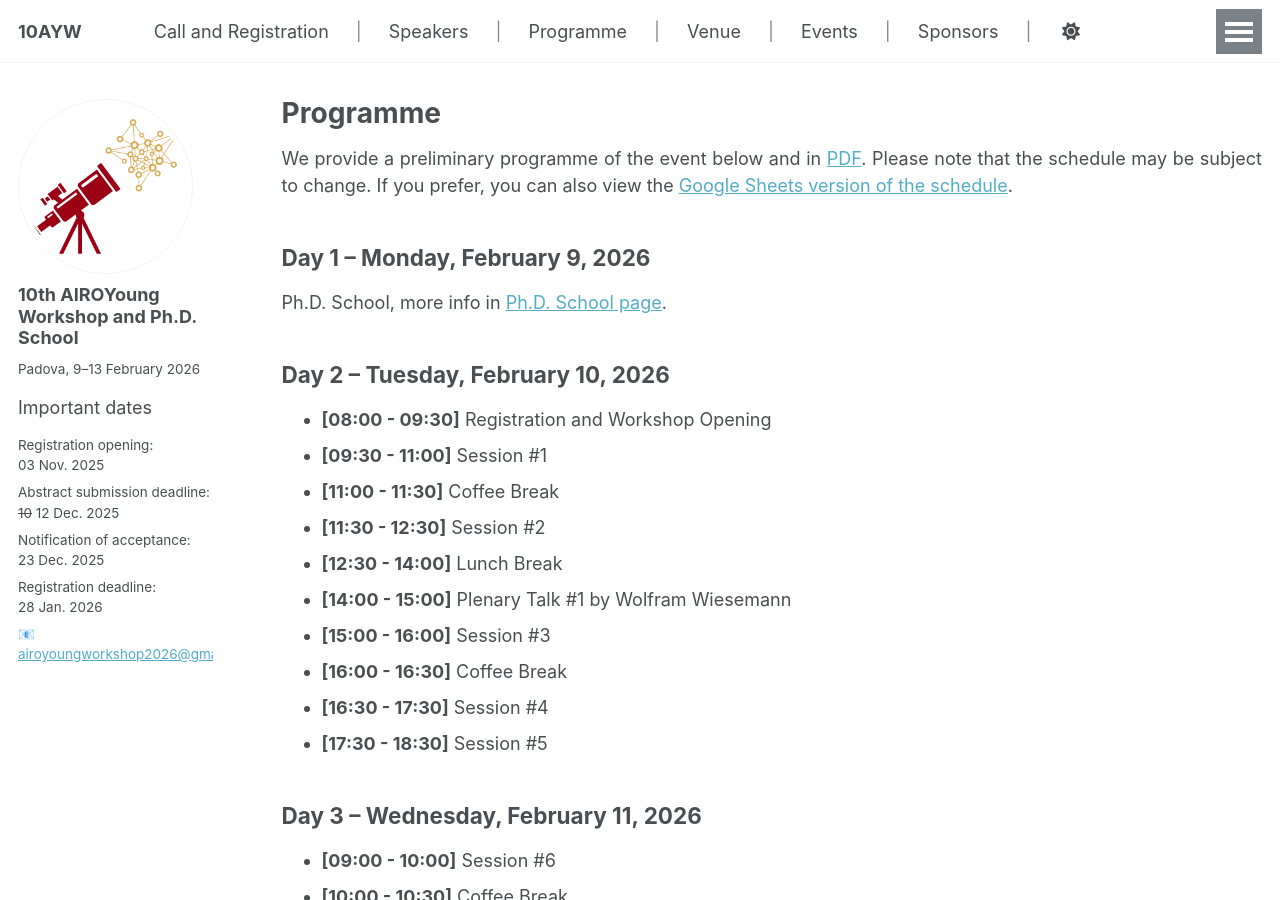
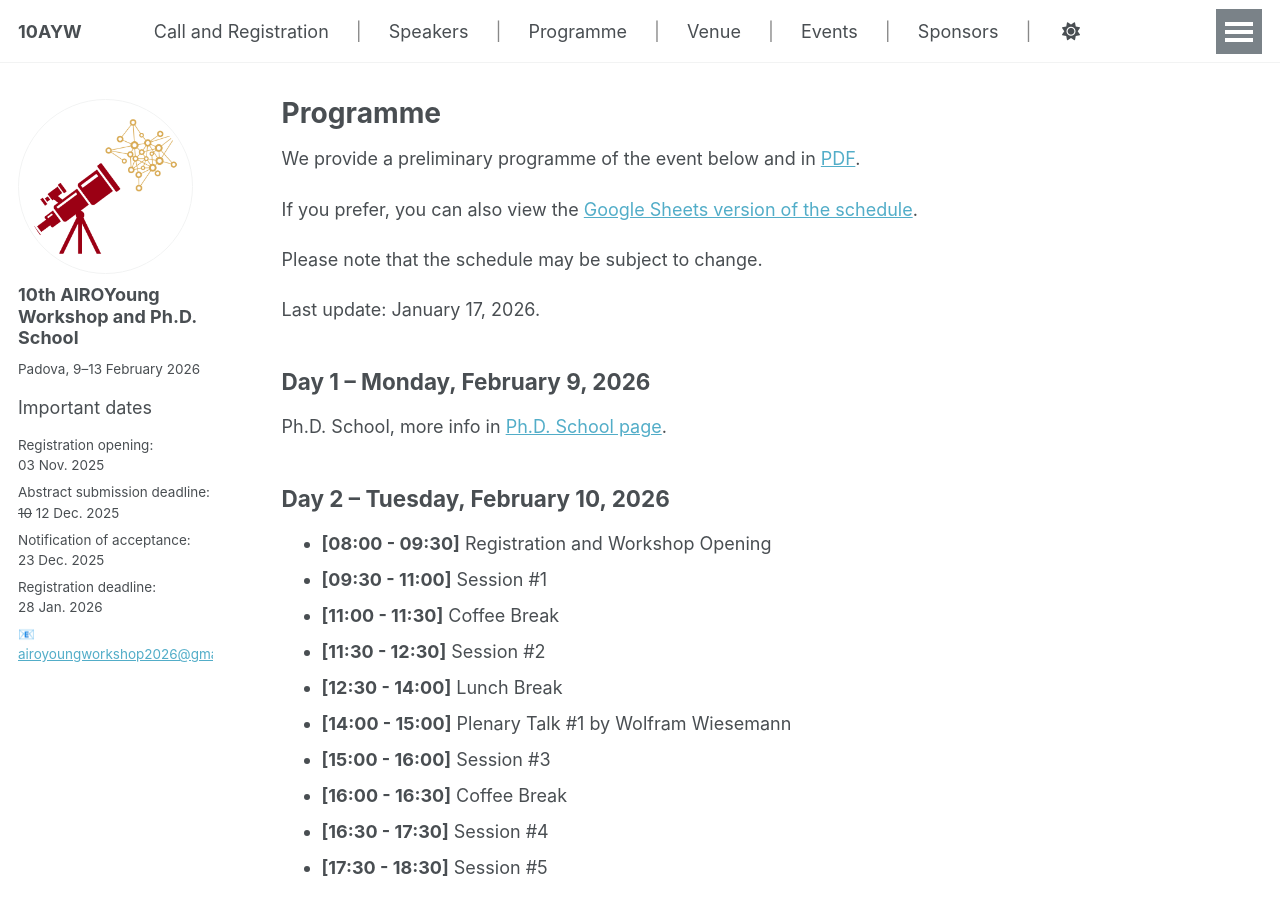
Before and after one commit to ayw2026/ayw2026.github.io, a Jekyll site: the page built from _pages/programme.md, in a window 1280 px wide and 900 px high. Built offline with Jekyll 4.4.1, drawn with Linux system fonts in a browser that asks for light colours; a script that is not in the unit is left out.

```diff
--- a/_pages/programme.md
+++ b/_pages/programme.md
@@ -5,9 +5,14 @@ permalink: /programme/
 author_profile: true
 ---
 
-We provide a preliminary programme of the event below and in [PDF](/files/10AYW-ProvisionalSchedule-v20260115.pdf).
+We provide a preliminary programme of the event below and in [PDF](/files/10AYW-ProvisionalSchedule-v20260117.pdf).
+
+If you prefer, you can also view the [Google Sheets version of the schedule](#schedule-google-sheets).
+
 Please note that the schedule may be subject to change.
-If you prefer, you can also view the [Google Sheets version of the schedule](#schedule-google-sheets).
+
+Last update: January 17, 2026.
+
 
 ## Day 1 – Monday, February 9, 2026
 
```
Also changed, not shown: 1 other file.
